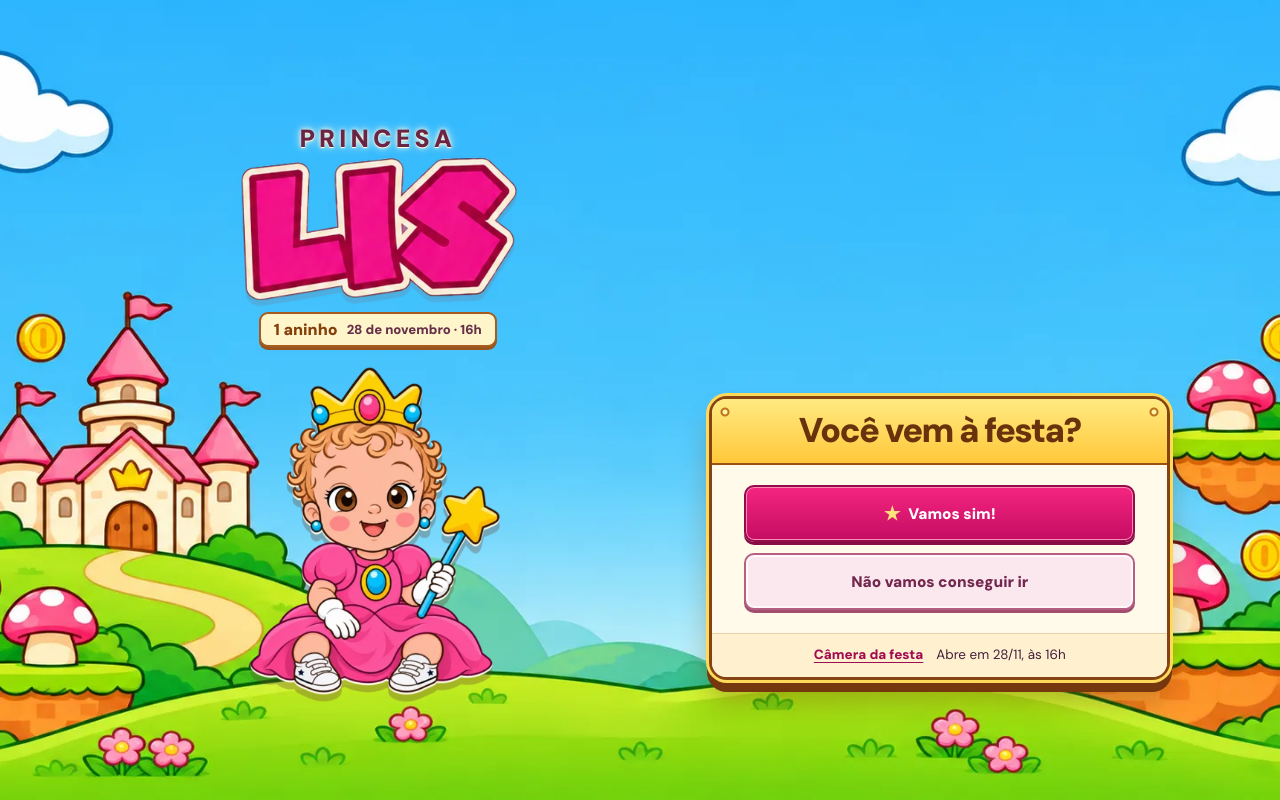
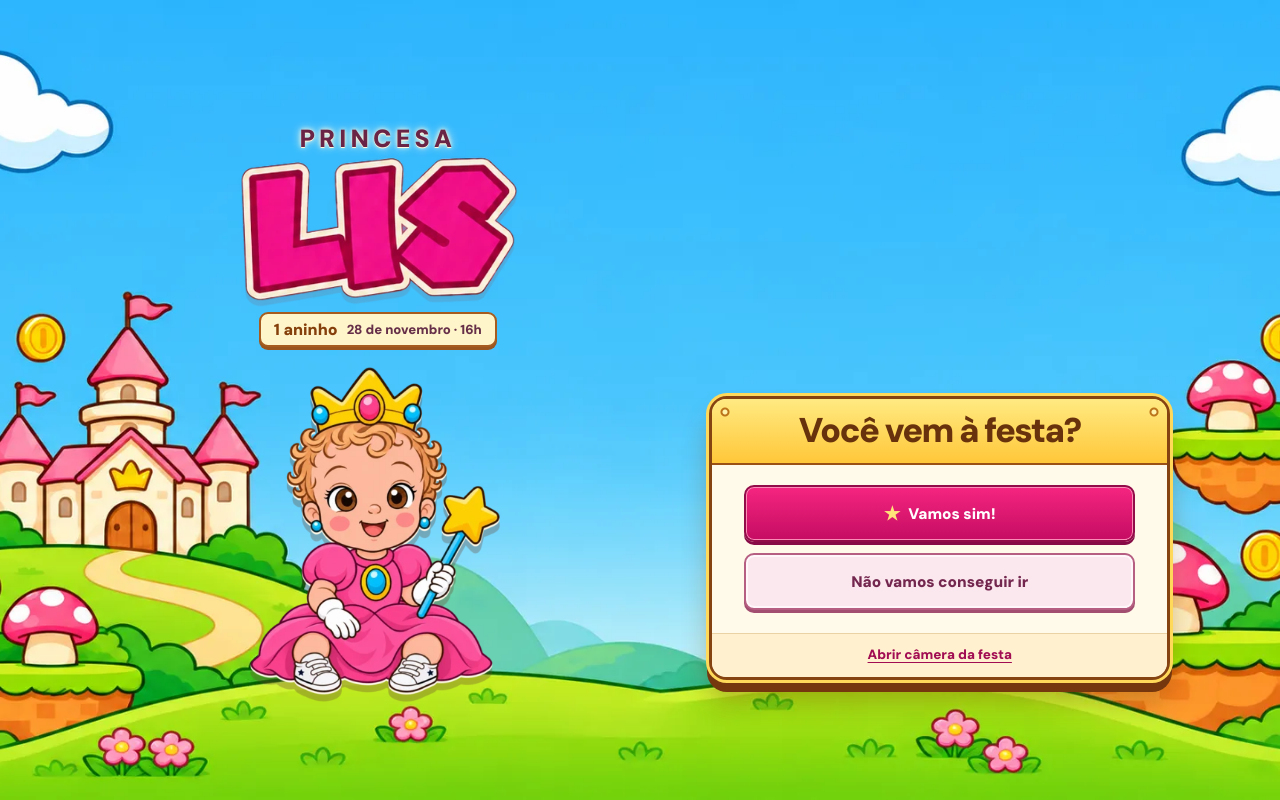
Before and after one commit to isaromualdos-cell/reino-da-princesa-lis, a Next.js app: page / in a window 1280 px wide. Built offline with nearby package versions, Linux system fonts and the light colour scheme.

Commit message:
feat: liberar câmera da festa antecipadamente

```diff
--- a/app/festa.ts
+++ b/app/festa.ts
@@ -1,5 +1,7 @@
+// A câmera está liberada antecipadamente para testes e convidados.
+// O horário da festa continua sendo 28/11/2026 às 16h.
 export const cameraOpensAt = Date.parse("2026-11-28T16:00:00-03:00");
 
 export function cameraIsOpen() {
-  return Date.now() >= cameraOpensAt;
+  return true;
 }
```
